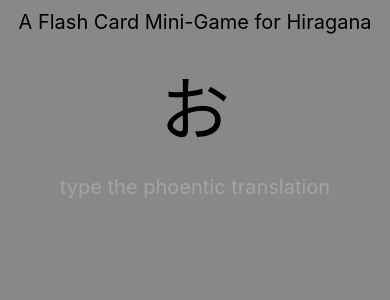
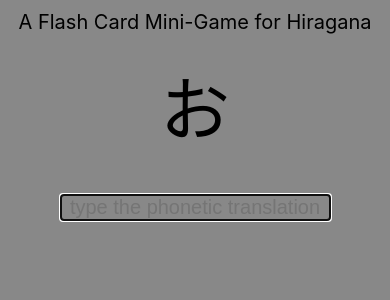
Before and after one commit to tonycheang/tagged-flashcards-client, a React (Create React App) app: page / in a window 390 px wide. Shown: the top 300 px of the page. Built offline with nearby package versions, Linux system fonts and the light colour scheme.

Commit message:
replaced div with input field for quick mobile support

```diff
--- a/src/App.js
+++ b/src/App.js
@@ -20,7 +20,7 @@ class FlashCardApp extends React.Component {
       'sa', 'shi', 'su', 'se', 'so',
       'ta', 'chi', 'tsu', 'te', 'to',
       'na', 'ni', 'nu', 'ne', 'no',
-      'ha', 'hi', 'hu', 'he', 'ho',
+      'ha', 'hi', 'fu', 'he', 'ho',
       'ma', 'mi', 'mu', 'me', 'mo',
       'ya', 'yu', 'yo',
       'ra', 'ri', 'ru', 're', 'ro',
@@ -38,13 +38,13 @@ class FlashCardApp extends React.Component {
       'わ', 'を', 'ん'
     ];
     this.cards = hirgana.map((char, i) => new Card(char, phonetic[i]));
-    this.startText = "type the phoentic translation";
     this.state = {
       currentCard: this.cards[Math.floor(this.cards.length * Math.random())],
       showFront: true,
-      typed: this.startText,
-      textColor: "rgba(230, 230, 230, 0.3)",
-      backgroundColor: this.defaultColor
+      typed: "",
+      textColor: "#000000",
+      backgroundColor: this.defaultColor,
+      firstTimeTyping: true
     }
   }
 
@@ -53,12 +53,12 @@ class FlashCardApp extends React.Component {
   }
 
   componentWillUnmount() {
-    window.removeEventListener("keydown", this.handleInput)
+    window.removeEventListener("keydown", this.handleInput);
   }
 
   handleInput(event) {
-    if (this.state.typed === this.startText)
-      this.setState({ typed: "", textColor: "#000000" });
+    if (this.state.firstTimeTyping)
+      this.setState({firstTimeTyping: false});
 
     let curText = this.state.typed;
     let isLetter = /^\w$/;
@@ -76,7 +76,7 @@ class FlashCardApp extends React.Component {
 
   reportCorrectness() {
     let answer = this.state.currentCard.back;
-    let typed = this.state.typed;
+    let typed = this.state.typed.toLowerCase();
 
     // Don't report if the first few characters are correct
     if (typed.length < answer.length) {
@@ -84,7 +84,7 @@ class FlashCardApp extends React.Component {
         return
     }
 
-    if (this.state.typed === this.state.currentCard.back) {
+    if (typed === this.state.currentCard.back) {
       this.setState({ backgroundColor: "#00BB00" });
       this.setState({
         currentCard: this.cards[Math.floor(this.cards.length * Math.random())],
@@ -101,14 +101,18 @@ class FlashCardApp extends React.Component {
   render() {
     let card = this.state.currentCard;
     let displayData = this.state.showFront ? card.front : card.back;
-
+    let defaultText = this.state.firstTimeTyping ? "type the phonetic translation" : "";
     return (
-      <div align="center" className="App" style={{ backgroundColor: this.state.backgroundColor, margin: "10px" }}>
+      <div align="center" style={{ backgroundColor: this.state.backgroundColor, margin: "10px", touchAction:"none" }}>
         <header style={{fontSize: 20}}>
           A Flash Card Mini-Game for Hiragana
         </header>
         <CardDisplay data={displayData}></CardDisplay>
-        <UserInputDisplay data={this.state.typed} textColor={this.state.textColor}></UserInputDisplay>
+        <UserInputDisplay data={this.state.typed}
+          defaultText={defaultText}
+          textColor={this.state.textColor}
+          backgroundColor={this.state.backgroundColor}>
+          </UserInputDisplay>
       </div>
     )
   };
--- a/src/UserInputDisplay.js
+++ b/src/UserInputDisplay.js
@@ -1,11 +1,21 @@
 import React from 'react';
 
 class UserInputDisplay extends React.Component {
-    render(){
+    constructor(props){
+        super(props);
+        this.inputFieldStyle = {
+            backgroundColor: this.props.backgroundColor,
+            border: "none",
+            color: this.props.textColor,
+            margin: "20px",
+            fontSize: 20,
+            textAlign: "center"
+        }
+    }
+    render() {
         return (
-            <div minheight="20%" style={{color: this.props.textColor, margin: "20px", fontSize: 20}}>
-                    {this.props.data === "" ? '\u00A0' : this.props.data}
-            </div>
+            <input autoFocus placeholder={this.props.defaultText} value={this.props.data} style={this.inputFieldStyle}>
+            </input>
         )
     }
 }
```
